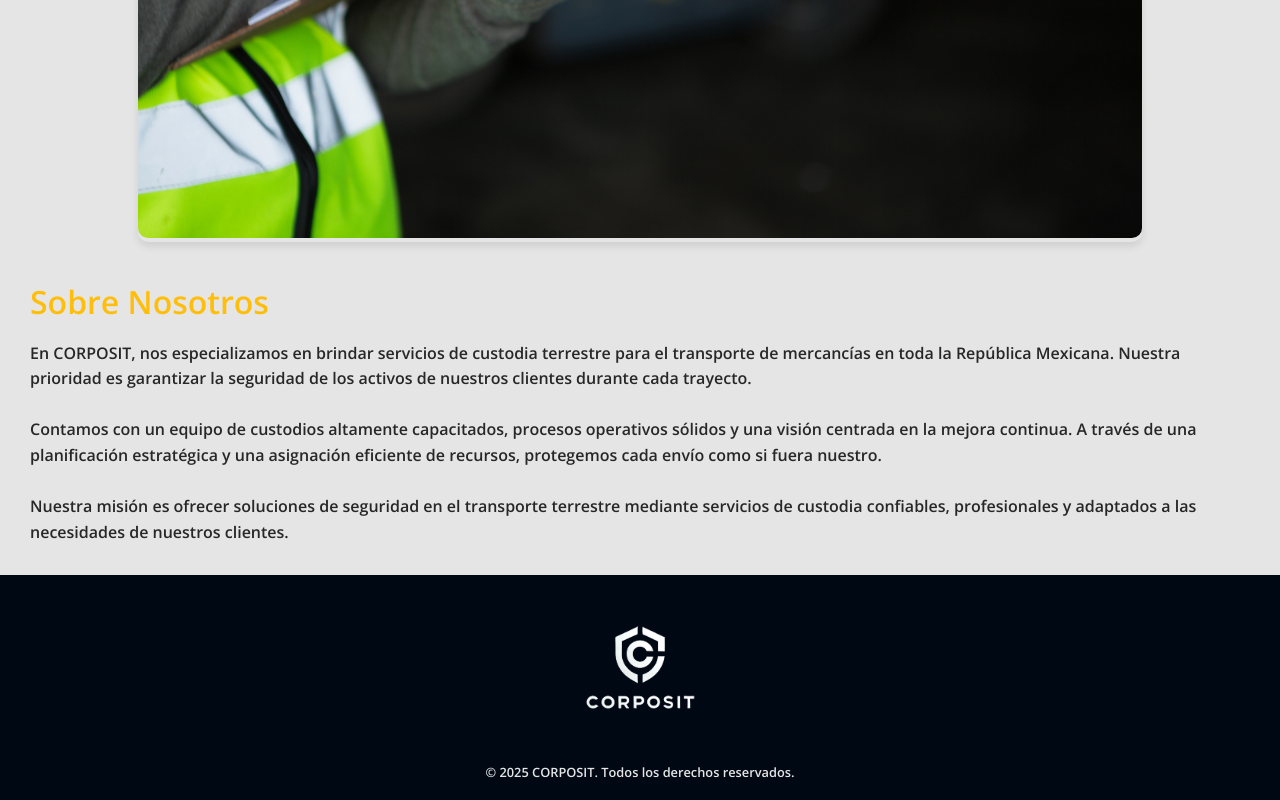
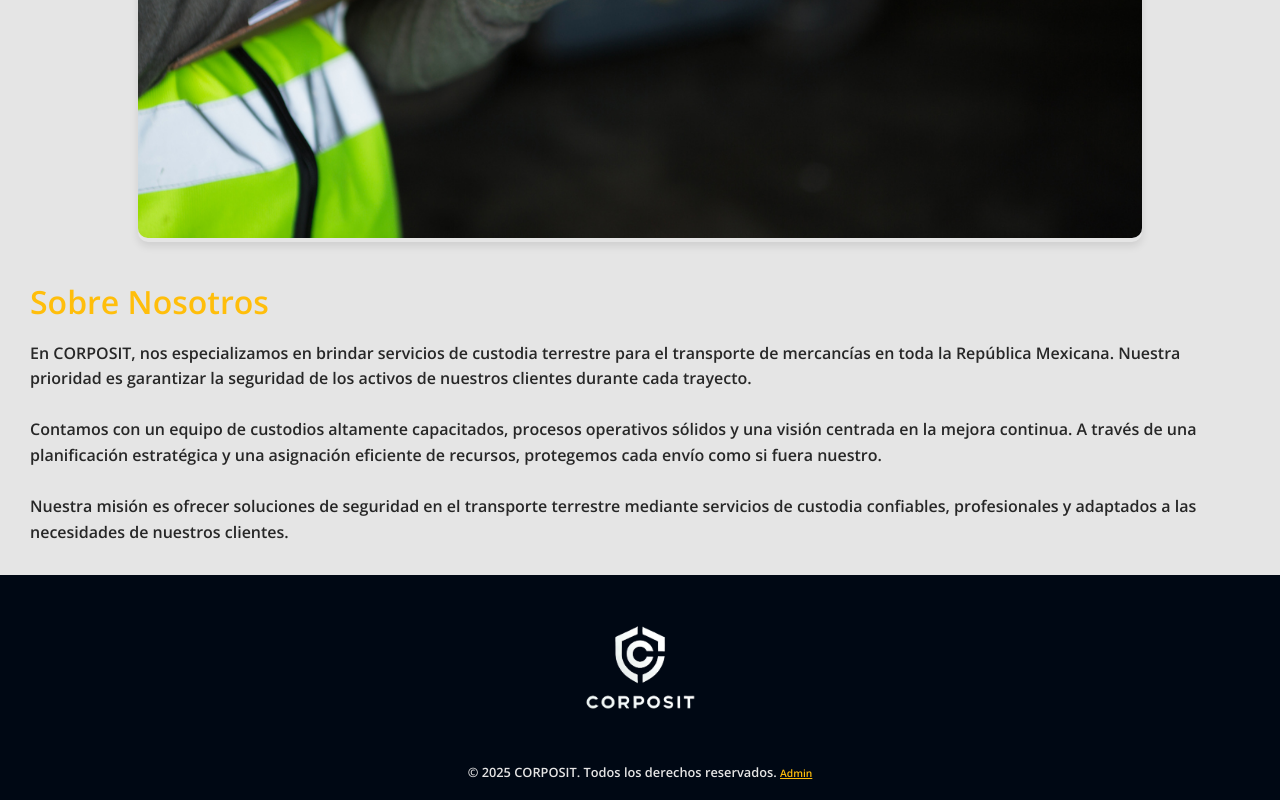
Before and after one commit to Fernando7Cordero/CORPOSIT, a plain HTML site: page about.html in a window 1280 px wide. Shown: the part 541-1341 px from the top of the page. Drawn offline with nearby package versions, Linux system fonts and the light colour scheme.

Commit message:
creacion de enlace entre landing page y sistema de admin

```diff
--- a/about.html
+++ b/about.html
@@ -131,7 +131,13 @@
         </div>
 
         <div class="privacy-notice">
-            <p>© 2025 CORPOSIT. Todos los derechos reservados.</p>
+            <p>© 2025 CORPOSIT. Todos los derechos reservados.
+
+                <!-- LINK AL SISTEMA DE GESTIÓN -->
+
+                <a href="admin/login.html" class="adminLink">Admin</a></p>
+
+
         </div>
 
     </footer>
--- a/resources/css/format.css
+++ b/resources/css/format.css
@@ -258,6 +258,10 @@ footer {
     margin-top: 10px;
 }
 
+.adminLink {
+    color: var(--contrast);
+    font-size: 0.8em;
+}
 
 
 
```
Also changed, not shown: contacto.html (+7 -1 lines), index.html (+7 -1 lines), servicios.html (+7 -1 lines).
